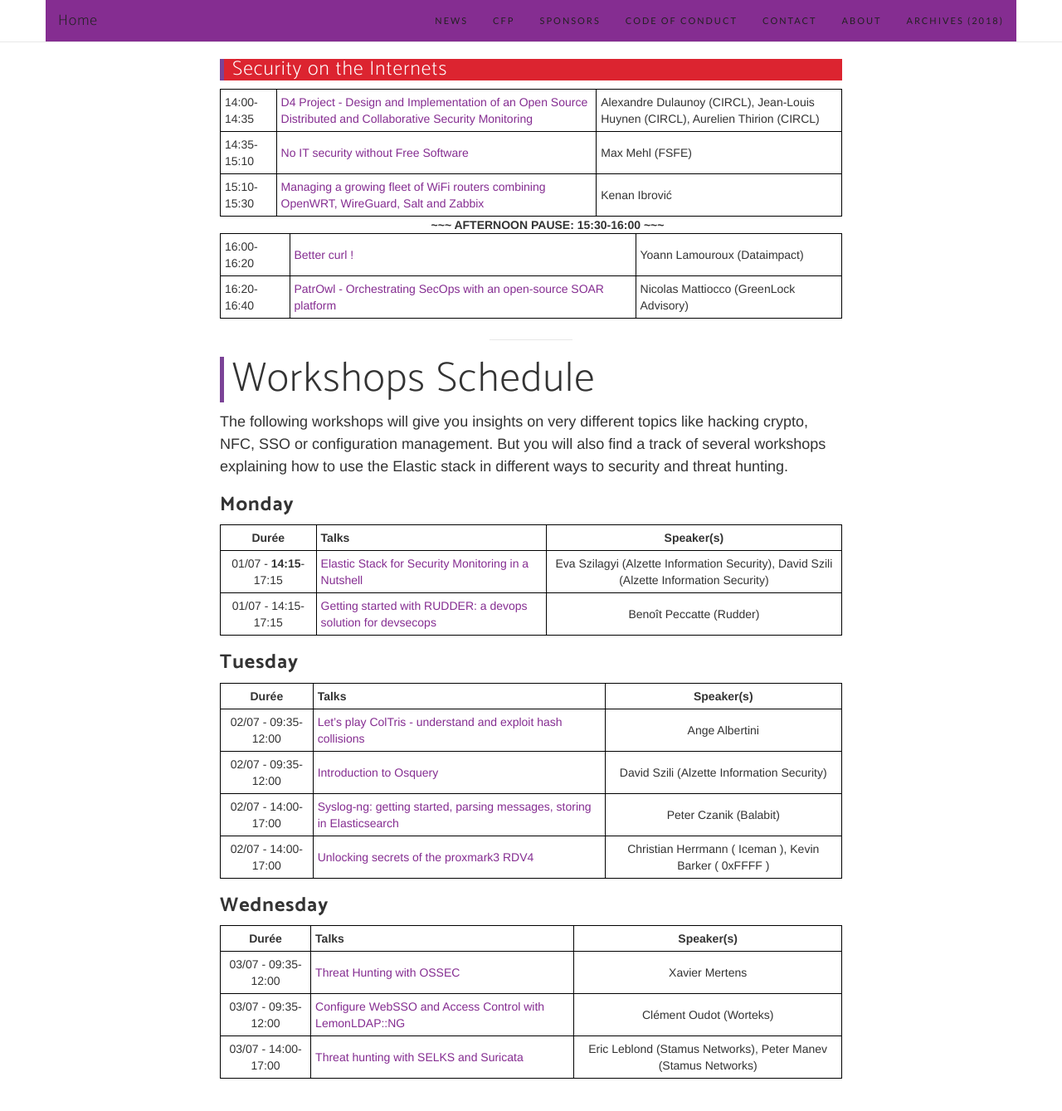
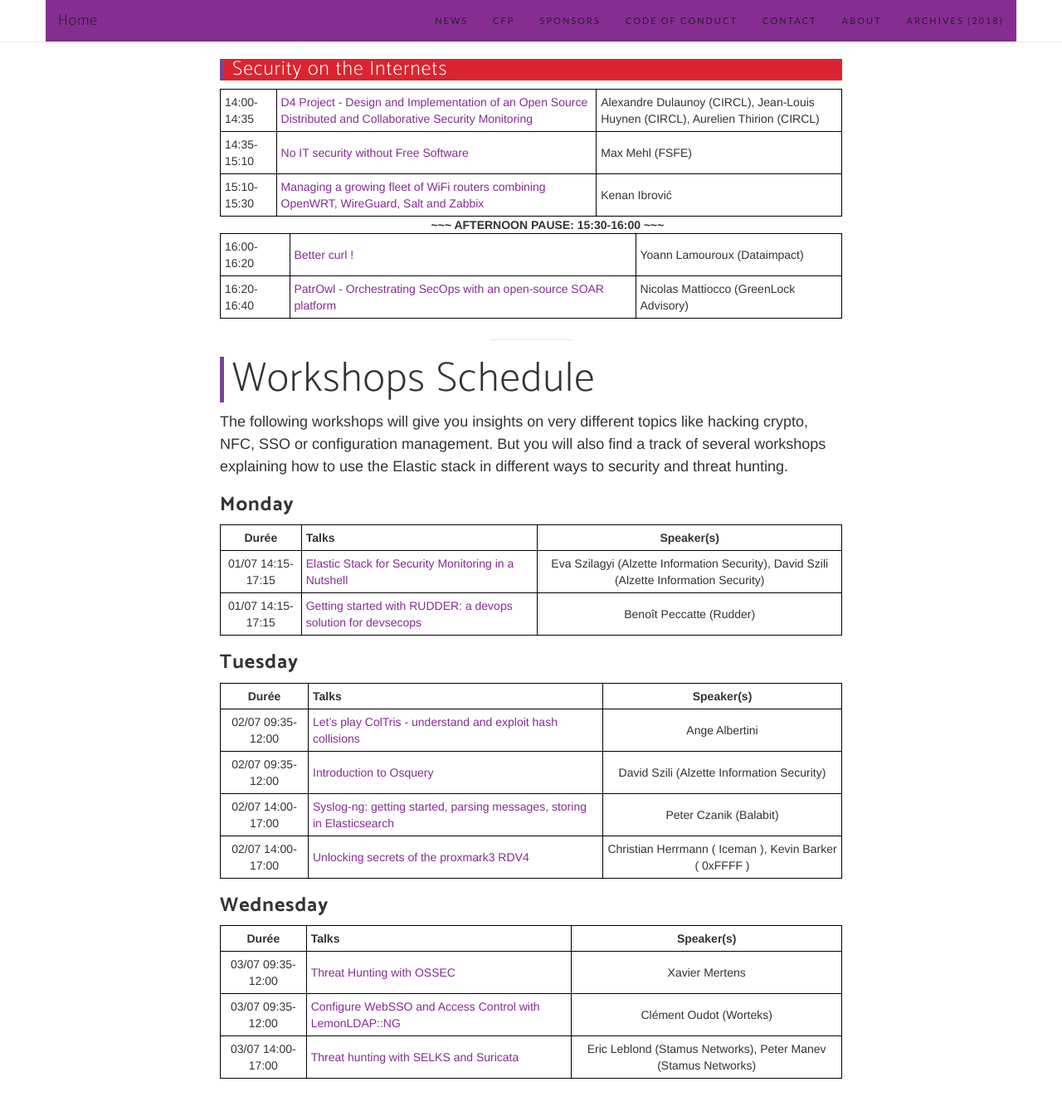
Before and after one commit to pass-the-salt/2019, a Jekyll site: the page built from schedule.md, in a window 1280 px wide and 1400 px high, scrolled down 2237 px. Shown: the top 1339 px of the window at 83% size. Built offline with Jekyll 4.4.1, drawn with Linux system fonts in a browser that asks for light colours; nearby versions of some CDN libraries; some web fonts are replaced.

Commit message:
cosmetic fixes

```diff
--- a/schedule.md
+++ b/schedule.md
@@ -137,24 +137,24 @@
 {:.schedule}
 | **Durée** | **Talks** | **Speaker(s)** |
 | :---:  | :---   | :---:         |
-| 01/07 - **14:****15**-17:15 | [Elastic Stack for Security Monitoring in a Nutshell](/talks/86.html) | Eva Szilagyi (Alzette Information Security), David Szili (Alzette Information Security) |
-| 01/07 - 14:15-17:15 | [Getting started with RUDDER: a devops solution for devsecops](/talks/99.html) | Benoît Peccatte (Rudder) |
+| 01/07 14:15-17:15 | [Elastic Stack for Security Monitoring in a Nutshell](/talks/86.html) | Eva Szilagyi (Alzette Information Security), David Szili (Alzette Information Security) |
+| 01/07 14:15-17:15 | [Getting started with RUDDER: a devops solution for devsecops](/talks/99.html) | Benoît Peccatte (Rudder) |
 
 ### **Tuesday**
 
 {:.schedule}
 | **Durée** | **Talks** | **Speaker(s)** |
 | :---:  | :---   | :---:         |
-| 02/07 - 09:35-12:00 | [Let's play ColTris - understand and exploit hash collisions](/talks/101.html) | Ange Albertini |
-| 02/07 - 09:35-12:00 | [Introduction to Osquery](/talks/87.html) | David Szili (Alzette Information Security) |
-| 02/07 - 14:00-17:00 | [Syslog-ng: getting started, parsing messages, storing in Elasticsearch](/talks/76.html) | Peter Czanik (Balabit) |
-| 02/07 - 14:00-17:00 | [Unlocking secrets of the proxmark3 RDV4](/talks/52.html) | Christian Herrmann ( Iceman ), Kevin Barker ( 0xFFFF ) |
+| 02/07 09:35-12:00 | [Let's play ColTris - understand and exploit hash collisions](/talks/101.html) | Ange Albertini |
+| 02/07 09:35-12:00 | [Introduction to Osquery](/talks/87.html) | David Szili (Alzette Information Security) |
+| 02/07 14:00-17:00 | [Syslog-ng: getting started, parsing messages, storing in Elasticsearch](/talks/76.html) | Peter Czanik (Balabit) |
+| 02/07 14:00-17:00 | [Unlocking secrets of the proxmark3 RDV4](/talks/52.html) | Christian Herrmann ( Iceman ), Kevin Barker ( 0xFFFF ) |
 
 ### **Wednesday**
 
 {:.schedule}
 | **Durée** | **Talks** | **Speaker(s)** |
 | :---:  | :---   | :---:         |
-| 03/07 - 09:35-12:00 | [Threat Hunting with OSSEC](/talks/66.html) | Xavier Mertens |
-| 03/07 - 09:35-12:00 | [Configure WebSSO and Access Control with LemonLDAP::NG](/talks/80.html) | Clément Oudot (Worteks) |
-| 03/07 - 14:00-17:00 | [Threat hunting with SELKS and Suricata](/talks/65.html) | Eric Leblond (Stamus Networks), Peter Manev (Stamus Networks) |
+| 03/07 09:35-12:00 | [Threat Hunting with OSSEC](/talks/66.html) | Xavier Mertens |
+| 03/07 09:35-12:00 | [Configure WebSSO and Access Control with LemonLDAP::NG](/talks/80.html) | Clément Oudot (Worteks) |
+| 03/07 14:00-17:00 | [Threat hunting with SELKS and Suricata](/talks/65.html) | Eric Leblond (Stamus Networks), Peter Manev (Stamus Networks) |
```
Also changed, not shown: 2 other files.
